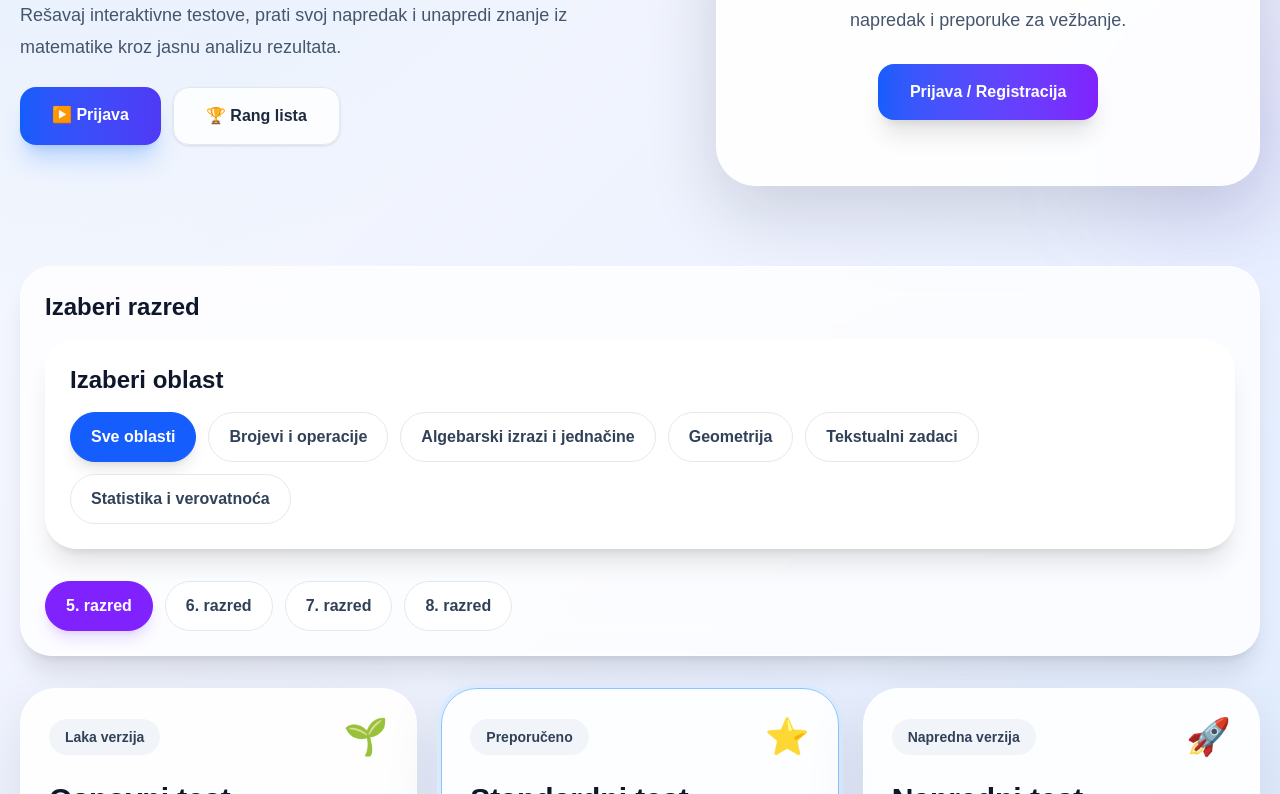
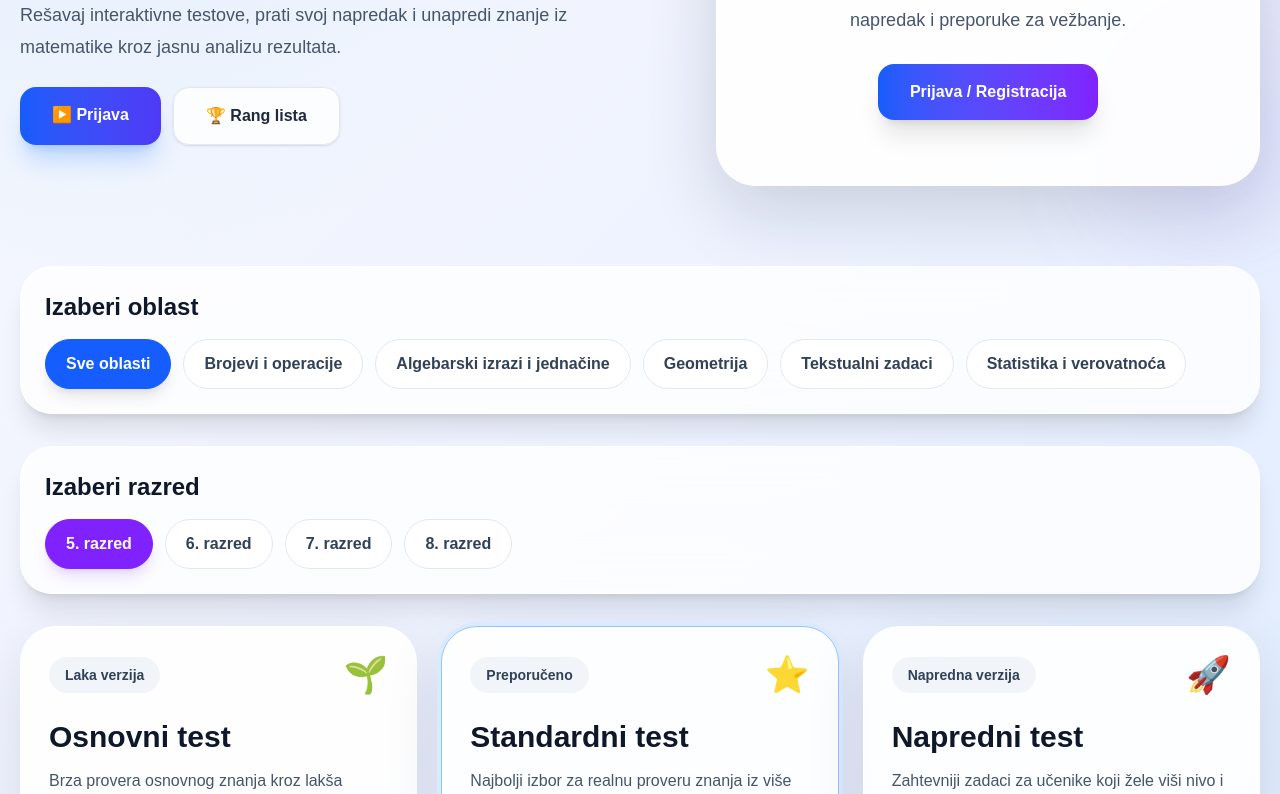
Before and after one commit to andj136/master-matematika, a Next.js app: page / in a window 1280 px wide. Shown: the part 437-1231 px from the top of the page. Built offline with nearby package versions, Linux system fonts and the light colour scheme.

Commit message:
Vracen izbor oblasti za testove

```diff
--- a/app/page.tsx
+++ b/app/page.tsx
@@ -360,10 +360,7 @@ const buildTestLink = (mode: string) => {
 
 
       <section id="testovi" className="mx-auto max-w-7xl px-5 pb-16">
-
         <div className="mb-8 rounded-[32px] border border-white/70 bg-white/80 p-6 shadow-xl backdrop-blur-xl">
-  <h2 className="mb-4 text-2xl font-black">Izaberi razred</h2>
-  <div className="mb-8 rounded-[32px] border border-white/70 bg-white/80 p-6 shadow-xl backdrop-blur-xl">
   <h2 className="mb-4 text-2xl font-black">
     Izaberi oblast
   </h2>
@@ -386,6 +383,10 @@ const buildTestLink = (mode: string) => {
   </div>
 </div>
 
+        <div className="mb-8 rounded-[32px] border border-white/70 bg-white/80 p-6 shadow-xl backdrop-blur-xl">
+  <h2 className="mb-4 text-2xl font-black">Izaberi razred</h2>
+
+
   <div className="flex flex-wrap gap-3">
    {GRADES.map((grade) => (
   <button
@@ -399,7 +400,9 @@ const buildTestLink = (mode: string) => {
     }`}
   >
     {grade}
+
   </button>
+
 ))}
   </div>
 </div>
```
